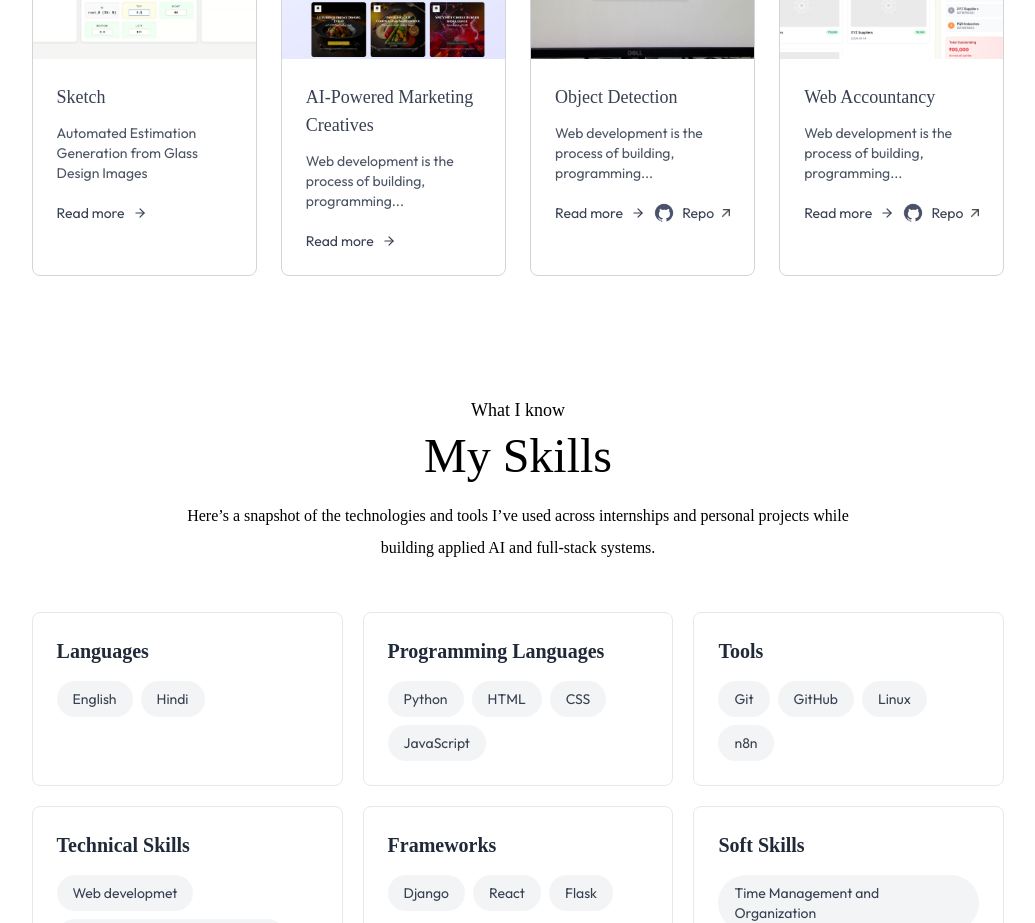
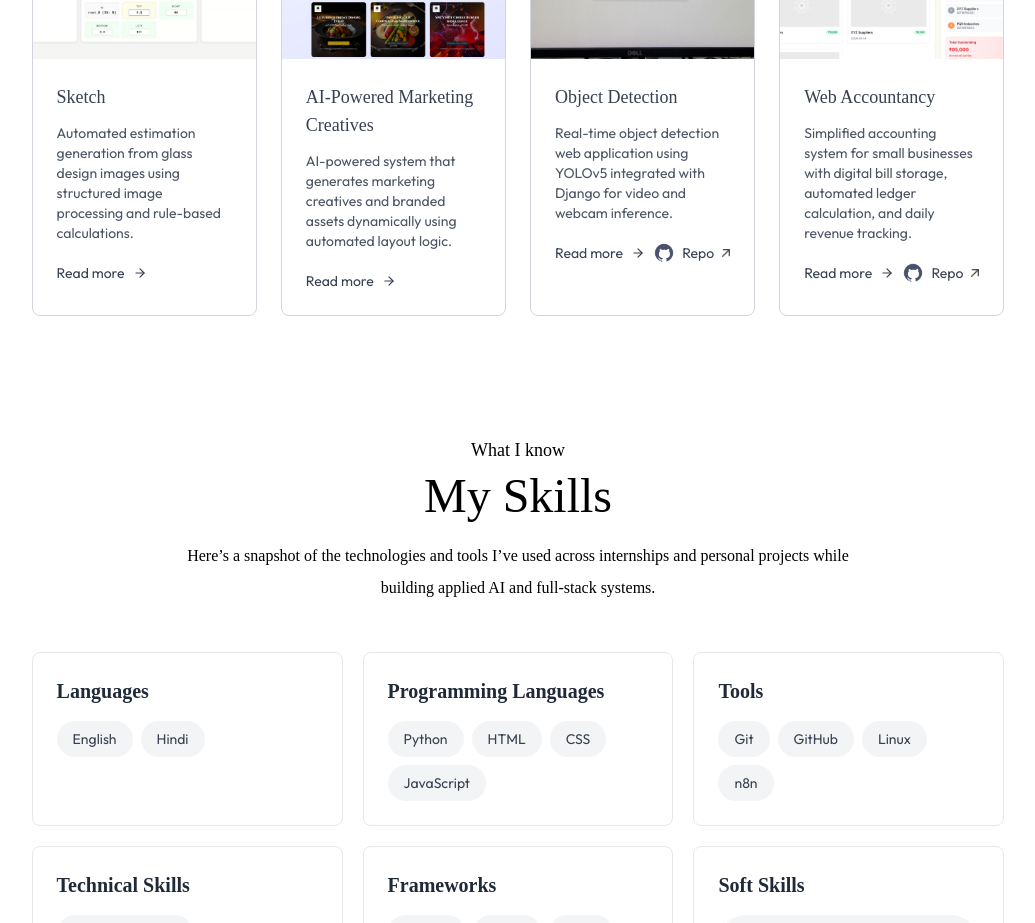
Before and after one commit to Ajitesh-Tamrakar/portfolio_site, a Next.js app: page / in a window 1280 px wide. Shown: the part 2140-3063 px from the top of the page, without its empty margins (122-1157 px from the left). Built offline with nearby package versions, Linux system fonts and the light colour scheme; a web font is replaced by a local one.

Commit message:
description updates

```diff
--- a/components/projects.jsx
+++ b/components/projects.jsx
@@ -9,28 +9,28 @@ export default function Projects() {
         {
             name: 'Sketch',
             image: '/thumbnails/sketch.jpg', // Add your project image path here
-            description: 'Automated Estimation Generation from Glass Design Images',
+            description: 'Automated estimation generation from glass design images using structured image processing and rule-based calculations.',
             link: '/sketch',
             repoLink: '', // Add GitHub repo URL here if available
         },
         {
             name: 'AI-Powered Marketing Creatives',
             image: '/demos/assetGeneration/homePage.png',
-            description: 'Web development is the process of building, programming...',
+            description: 'AI-powered system that generates marketing creatives and branded assets dynamically using automated layout logic.',
             link: '/asset-generation',
             repoLink: '', // Add GitHub repo URL here if available
         },
         {
             name: 'Object Detection',
             image: '/thumbnails/object_detection.jpg', // Add your project image path here
-            description: 'Web development is the process of building, programming...',
+            description: 'Real-time object detection web application using YOLOv5 integrated with Django for video and webcam inference.',
             link: '/object-detection',
             repoLink: 'https://github.com/Ajitesh-Tamrakar/Object_detection_YOLOV5.git', // Add GitHub repo URL here if available
         },
         {
             name: 'Web Accountancy',
             image: '/thumbnails/accountancy-preview..png', // Add your project image path here
-            description: 'Web development is the process of building, programming...',
+            description: 'Simplified accounting system for small businesses with digital bill storage, automated ledger calculation, and daily revenue tracking.',
             link: '/accountancy',
             repoLink: 'https://github.com/Ajitesh-Tamrakar/jbb_projects.git', // Add GitHub repo URL here if available
         }
```
